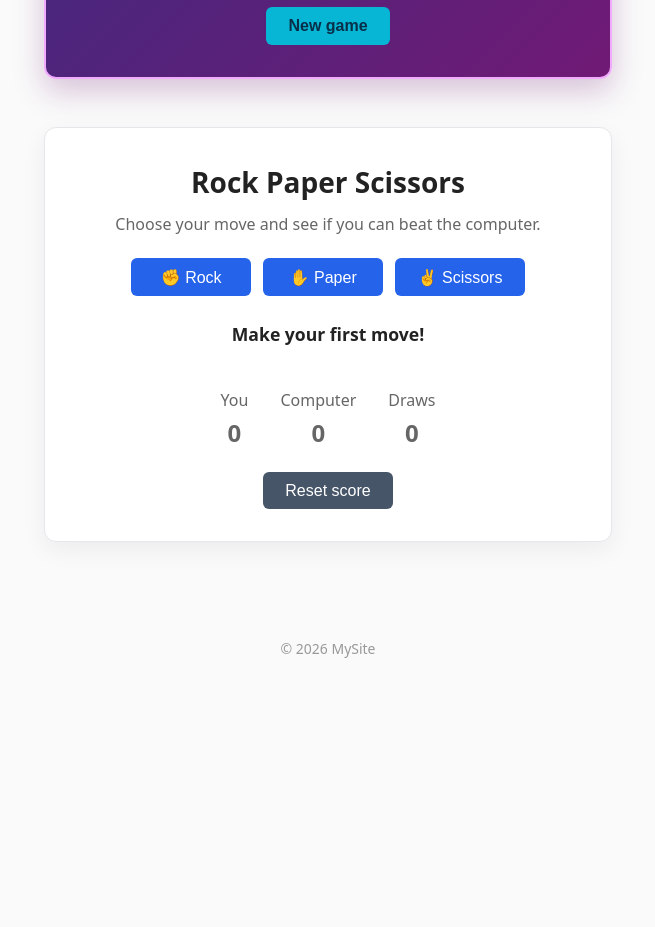
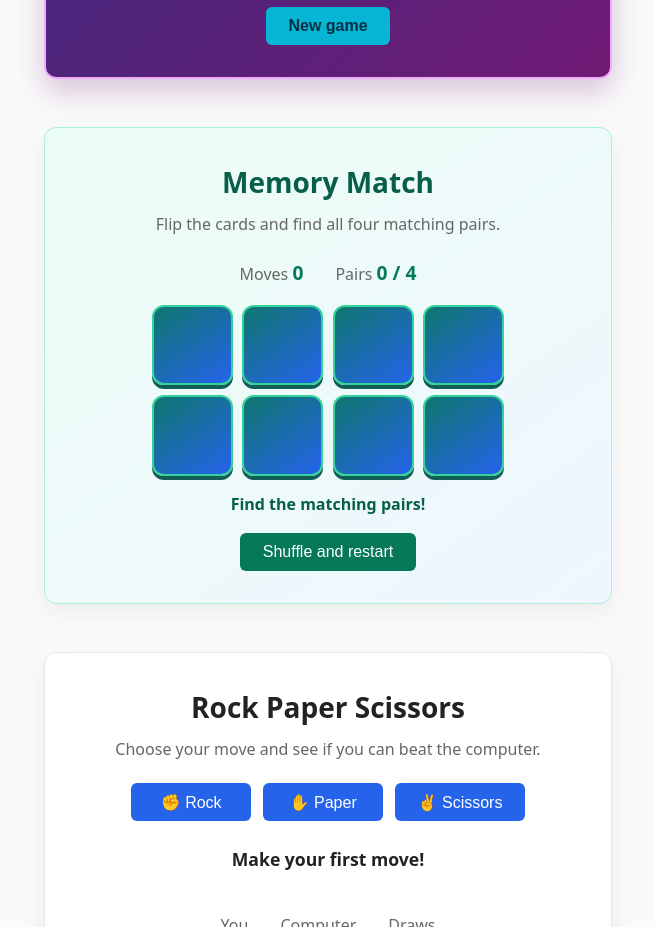
Before and after one commit to shatrugna001/LearningGithub, a plain HTML site: page index.html in a window 1280 px wide. Shown: the part 780-1707 px from the top of the page, without its empty margins (312-967 px from the left). Before the commit the page ends 1473 px from the top, so only its background shows below. Drawn offline with Linux system fonts and the light colour scheme.

Commit message:
added a new game

```diff
--- a/index.html
+++ b/index.html
@@ -41,6 +41,18 @@
       <button id="reset-tic-tac-toe" class="reset-button" type="button">New game</button>
     </section>
 
+    <section class="game-card memory-game" aria-labelledby="memory-game-title">
+      <h2 id="memory-game-title">Memory Match</h2>
+      <p>Flip the cards and find all four matching pairs.</p>
+      <div class="memory-stats" aria-label="Game progress">
+        <p>Moves <strong id="memory-moves">0</strong></p>
+        <p>Pairs <strong id="memory-pairs">0 / 4</strong></p>
+      </div>
+      <div id="memory-board" class="memory-board" role="group" aria-label="Memory Match cards"></div>
+      <p id="memory-status" class="memory-status" aria-live="polite">Find the matching pairs!</p>
+      <button id="reset-memory-game" class="reset-button" type="button">Shuffle and restart</button>
+    </section>
+
     <section class="game-card" aria-labelledby="game-title">
       <h2 id="game-title">Rock Paper Scissors</h2>
       <p>Choose your move and see if you can beat the computer.</p>
--- a/script.js
+++ b/script.js
@@ -62,6 +62,100 @@ document.getElementById("reset-game").addEventListener("click", () => {
   gameResult.textContent = "Score reset. Make your move!";
 });
 
+const memorySymbols = ["🍋", "🌈", "⭐", "🐸"];
+const memoryBoard = document.getElementById("memory-board");
+const memoryMoves = document.getElementById("memory-moves");
+const memoryPairs = document.getElementById("memory-pairs");
+const memoryStatus = document.getElementById("memory-status");
+let firstMemoryCard = null;
+let memoryLocked = false;
+let memoryMoveCount = 0;
+let matchedPairCount = 0;
+let mismatchTimeout;
+
+function startMemoryGame() {
+  window.clearTimeout(mismatchTimeout);
+  firstMemoryCard = null;
+  memoryLocked = false;
+  memoryMoveCount = 0;
+  matchedPairCount = 0;
+  memoryMoves.textContent = "0";
+  memoryPairs.textContent = "0 / 4";
+  memoryStatus.textContent = "Find the matching pairs!";
+  memoryBoard.replaceChildren();
+
+  const cards = [...memorySymbols, ...memorySymbols];
+  for (let index = cards.length - 1; index > 0; index--) {
+    const randomIndex = Math.floor(Math.random() * (index + 1));
+    [cards[index], cards[randomIndex]] = [cards[randomIndex], cards[index]];
+  }
+
+  cards.forEach((symbol, index) => {
+    const card = document.createElement("button");
+    card.type = "button";
+    card.className = "memory-card";
+    card.dataset.symbol = symbol;
+    card.setAttribute("aria-label", `Card ${index + 1}, face down`);
+    card.setAttribute("aria-pressed", "false");
+    card.addEventListener("click", () => revealMemoryCard(card, index));
+    memoryBoard.append(card);
+  });
+}
+
+function revealMemoryCard(card, index) {
+  if (memoryLocked || card.disabled || card === firstMemoryCard) {
+    return;
+  }
+
+  card.textContent = card.dataset.symbol;
+  card.classList.add("is-revealed");
+  card.setAttribute("aria-label", `Card ${index + 1}, ${card.dataset.symbol}`);
+  card.setAttribute("aria-pressed", "true");
+
+  if (!firstMemoryCard) {
+    firstMemoryCard = card;
+    return;
+  }
+
+  memoryMoveCount++;
+  memoryMoves.textContent = memoryMoveCount;
+
+  if (firstMemoryCard.dataset.symbol === card.dataset.symbol) {
+    firstMemoryCard.classList.add("is-matched");
+    card.classList.add("is-matched");
+    firstMemoryCard.disabled = true;
+    card.disabled = true;
+    matchedPairCount++;
+    memoryPairs.textContent = `${matchedPairCount} / ${memorySymbols.length}`;
+    firstMemoryCard = null;
+
+    if (matchedPairCount === memorySymbols.length) {
+      memoryStatus.textContent = `You found every pair in ${memoryMoveCount} moves!`;
+    } else {
+      memoryStatus.textContent = "Match found! Keep going.";
+    }
+    return;
+  }
+
+  memoryLocked = true;
+  memoryStatus.textContent = "Not a match. Try again!";
+  const unmatchedCard = firstMemoryCard;
+  mismatchTimeout = window.setTimeout(() => {
+    [unmatchedCard, card].forEach((unmatched) => {
+      unmatched.textContent = "";
+      unmatched.classList.remove("is-revealed");
+      unmatched.setAttribute("aria-label", `Card ${[...memoryBoard.children].indexOf(unmatched) + 1}, face down`);
+      unmatched.setAttribute("aria-pressed", "false");
+    });
+    firstMemoryCard = null;
+    memoryLocked = false;
+    memoryStatus.textContent = "Find the matching pairs!";
+  }, 800);
+}
+
+document.getElementById("reset-memory-game").addEventListener("click", startMemoryGame);
+startMemoryGame();
+
 function capitalize(word) {
   return word.charAt(0).toUpperCase() + word.slice(1);
 }
--- a/style.css
+++ b/style.css
@@ -139,6 +139,93 @@ button:hover { background: #1d4ed8; }
   background: #67e8f9;
 }
 
+.memory-game {
+  border-color: #a7f3d0;
+  background: linear-gradient(145deg, #ecfdf5, #eff6ff);
+}
+
+.memory-game h2 {
+  color: #065f46;
+}
+
+.memory-stats {
+  display: flex;
+  justify-content: center;
+  gap: 2rem;
+  margin-bottom: 1rem;
+}
+
+.memory-stats p {
+  margin: 0;
+}
+
+.memory-stats strong {
+  color: #047857;
+  font-size: 1.2rem;
+}
+
+.memory-board {
+  display: grid;
+  grid-template-columns: repeat(4, minmax(0, 1fr));
+  gap: 0.6rem;
+  max-width: 22rem;
+  margin: 0 auto;
+}
+
+.memory-card {
+  display: grid;
+  aspect-ratio: 1;
+  place-items: center;
+  padding: 0;
+  border: 2px solid #34d399;
+  border-radius: 12px;
+  background: linear-gradient(145deg, #0f766e, #2563eb);
+  color: #fff;
+  font-size: clamp(1.5rem, 8vw, 2.5rem);
+  box-shadow: 0 4px 0 #115e59;
+  transition: transform 160ms ease, background 160ms ease;
+}
+
+.memory-card:hover:not(:disabled) {
+  background: linear-gradient(145deg, #059669, #4f46e5);
+  transform: translateY(-2px);
+}
+
+.memory-card.is-revealed {
+  border-color: #fbbf24;
+  background: #fff;
+  color: #1f2937;
+  box-shadow: 0 4px 0 #d1d5db;
+  cursor: default;
+}
+
+.memory-card.is-matched {
+  border-color: #34d399;
+  background: #d1fae5;
+  box-shadow: 0 4px 0 #6ee7b7;
+  cursor: default;
+}
+
+.memory-card:focus-visible {
+  outline: 3px solid #f59e0b;
+  outline-offset: 3px;
+}
+
+.memory-status {
+  min-height: 1.6rem;
+  margin: 1rem 0 !important;
+  color: #065f46 !important;
+  font-weight: 600;
+}
+
+.memory-game .reset-button {
+  background: #047857;
+}
+
+.memory-game .reset-button:hover {
+  background: #065f46;
+}
+
 .choices {
   display: flex;
   flex-wrap: wrap;
```
